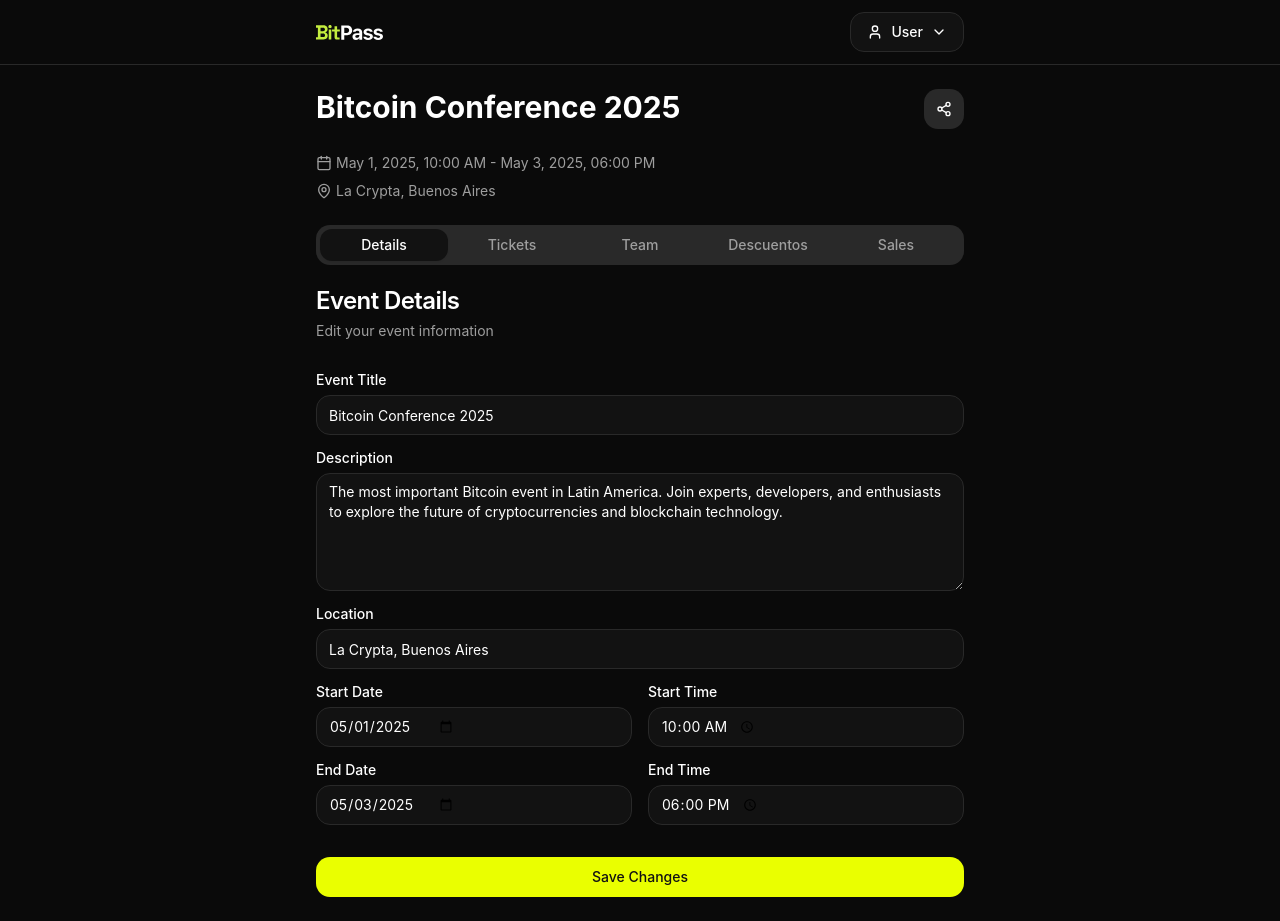
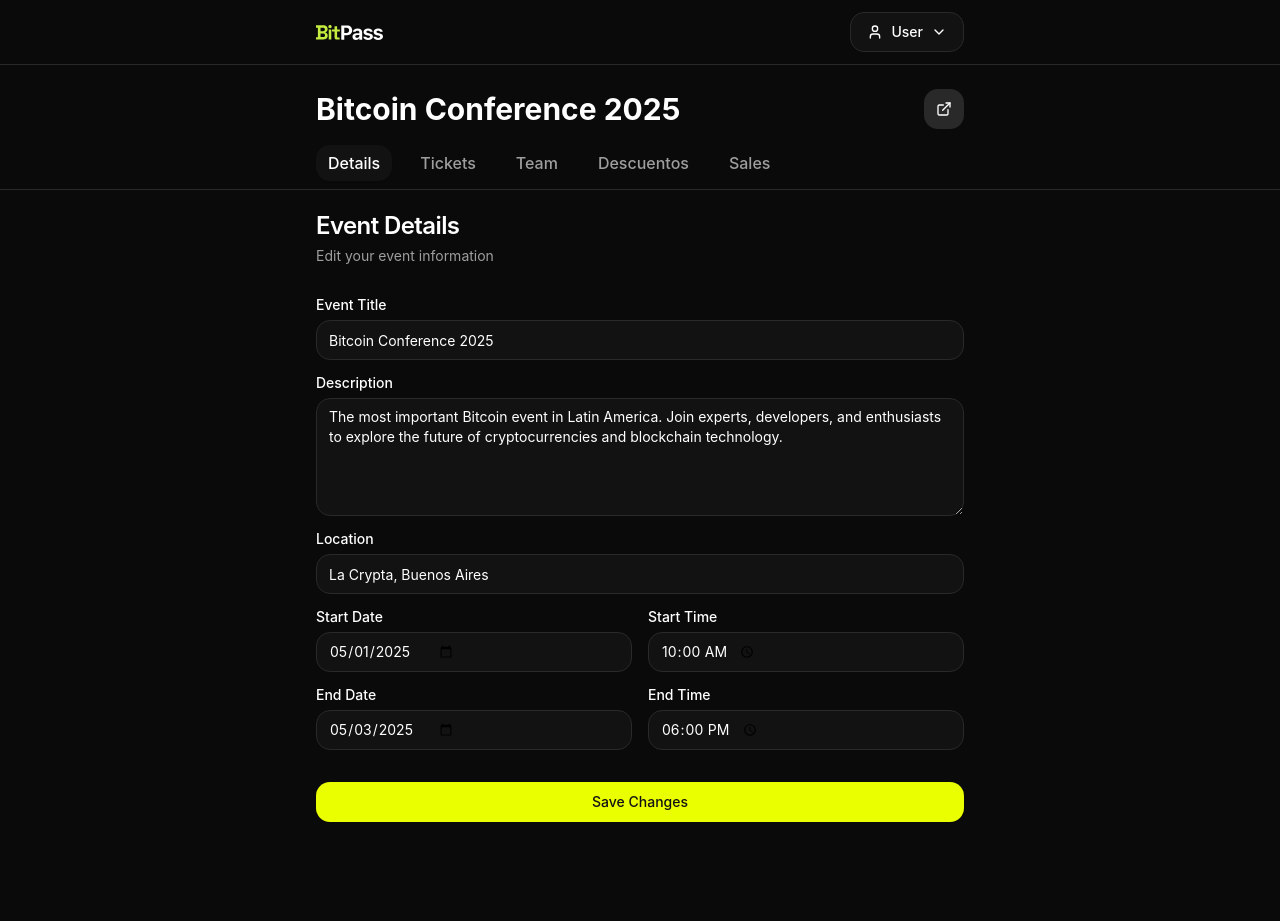
Before and after one commit to bitpass-live/bitpass-app, a Next.js app: page /event/event123/manage in a window 1280 px wide. After the commit the page ends 846 px from the top, so only its background shows below. Built offline with nearby package versions, Linux system fonts and the light colour scheme.

Commit message:
fix general changes on styles

```diff
--- a/app/event/[id]/manage/page.tsx
+++ b/app/event/[id]/manage/page.tsx
@@ -6,7 +6,7 @@
   return (
     <>
       <Header />
-      <main className='container py-6 pb-20 md:pb-6'>
+      <main className='py-6 pb-20 md:pb-6'>
         <EventManagement eventId={params.id} />
       </main>
       <MobileNav />
--- a/app/event/create/page.tsx
+++ b/app/event/create/page.tsx
@@ -66,7 +66,7 @@
         <form onSubmit={handleSubmit}>
           <div className='flex gap-4'>
             <div className='mt-4'>
-              <Button variant='outline' size='icon' asChild>
+              <Button variant='secondary' size='icon' asChild>
                 <Link href='/dashboard'>
                   <ArrowLeft className='h-4 w-4' />
                 </Link>
--- a/components/event-list.tsx
+++ b/components/event-list.tsx
@@ -28,55 +28,39 @@
   }
 
   return (
-    <div className='flex flex-col gap-6'>
+    <div className='flex flex-col gap-4'>
       {events.map((event) => {
         const totalSold = event.tickets.reduce((acc, ticket) => acc + (ticket.sold || 0), 0);
         const totalCapacity = event.tickets.reduce((acc, ticket) => acc + ticket.quantity, 0);
         // TO-DO
         // REVIEW LIVE FUNCTION
-        const live = true;
+        const live = false;
 
         return (
-          <Card key={event.id} className='overflow-hidden w-full'>
-            <CardHeader className='pb-3'>
-              <div className='flex justify-between items-start'>
-                {live ? (
-                  <Badge variant='destructive' className='mb-2'>
-                    Live Now
-                  </Badge>
-                ) : (
-                  <Badge variant={event.published ? 'default' : 'outline'} className='mb-2'>
-                    {event.published ? 'Published' : 'Draft'}
-                  </Badge>
+          <Link className='rounded-lg' href={`/event/${event.id}/manage`} key={event.id}>
+            <Card className='overflow-hidden w-full'>
+              <div className='flex flex-col gap-2 p-6 pb-2'>
+                <div className='flex gap-2 items-center'>
+                  {/* TO-DO */}
+                  {/* CHANGE THIS FOR COMPARATION DATE  */}
+                  {event?.id === 'event123' && (
+                    <div className='flex items-center gap-2'>
+                      <div className='w-2 h-2 bg-fluorescent-yellow rounded-full animate-pulse'></div>
+                      <p className='font-semibold text-fluorescent-yellow'>Live now</p>
+                    </div>
                   )}
+                  <p className='text-sm text-text-secondary'>14:00</p>
                 </div>
-              <CardTitle className='line-clamp-1'>{event.title}</CardTitle>
-              <CardDescription className='flex items-center gap-1'>
-                <CalendarIcon className='h-3 w-3' />
-                <span>{formatDate(event.start)}</span>
-              </CardDescription>
-            </CardHeader>
+                <h2 className='text-lg font-semibold leading-none tracking-tight'>{event.title}</h2>
+              </div>
               <CardContent className='pb-3'>
                 <div className='flex items-center gap-1 text-sm text-muted-foreground mb-2'>
-                <MapPinIcon className='h-3 w-3' />
+                  <MapPinIcon className='h-4 w-4' />
                   <span>{event.location}</span>
                 </div>
-              <div className='flex items-center gap-1 text-sm'>
-                <Users className='h-3 w-3' />
-                <span>
-                  {totalSold} / {totalCapacity} attendees
-                </span>
-              </div>
               </CardContent>
-            <CardFooter className='flex justify-between pt-3 border-t'>
-              <Button asChild variant='outline' size='sm'>
-                <Link href={`/event/${event.id}/manage`}>Manage</Link>
-              </Button>
-              <Button asChild size='sm'>
-                <Link href={`/event/${event.id}`}>{event.published ? 'Register' : 'Preview'}</Link>
-              </Button>
-            </CardFooter>
             </Card>
+          </Link>
         );
       })}
     </div>
--- a/components/manage/event-management.tsx
+++ b/components/manage/event-management.tsx
@@ -2,7 +2,7 @@
 
 import { useState, useEffect, useCallback } from 'react';
 import { useRouter } from 'next/navigation';
-import { CalendarIcon, MapPinIcon, Share2Icon } from 'lucide-react';
+import { CalendarIcon, ExternalLink, MapPinIcon, Share2Icon } from 'lucide-react';
 
 import { formatDate } from '@/lib/utils';
 import { useToast } from '@/components/ui/use-toast';
@@ -19,6 +19,7 @@
 import { DiscountCodeManagement } from './discount-code-management';
 
 import { MOCK_EVENT } from '@/mock/data';
+import Link from 'next/link';
 
 export function EventManagement({ eventId }: { eventId: string }) {
   const router = useRouter();
@@ -129,19 +130,21 @@
   }
 
   return (
-    <div className='space-y-6'>
-      <div className='flex flex-col md:flex-row justify-between gap-4'>
+    <div className='flex flex-col gap-4'>
+      <div className='container flex flex-row items-center justify-between gap-4'>
         <div className='w-full'>
-          <h1 className='text-3xl font-bold'>{event.title}</h1>
+          <h1 className='text-xl md:text-3xl font-bold'>{event.title}</h1>
         </div>
         <div className='flex gap-2'>
-          <Button variant='secondary' size='icon' onClick={handleShareEvent}>
-            <Share2Icon className='h-4 w-4' />
+          <Button variant='secondary' size='icon' onClick={handleShareEvent} asChild>
+            <Link target='_blank' href={`/event/${event.id}`}>
+              <ExternalLink className='h-4 w-4' />
+            </Link>
           </Button>
         </div>
       </div>
 
-      <div className='flex flex-col gap-2 text-sm text-muted-foreground'>
+      {/* <div className='flex flex-col gap-2 text-sm text-muted-foreground'>
         <div className='flex items-center gap-1'>
           <CalendarIcon className='h-4 w-4' />
           <span>
@@ -152,19 +155,33 @@
           <MapPinIcon className='h-4 w-4' />
           <span>{event.location}</span>
         </div>
-      </div>
+      </div> */}
 
       <Tabs defaultValue='details'>
         {/* Modificar el componente TabsList para agregar la pestaña de códigos de descuento */}
-        <TabsList className='grid w-full grid-cols-5'>
-          <TabsTrigger value='details'>Details</TabsTrigger>
-          <TabsTrigger value='tickets'>Tickets</TabsTrigger>
-          <TabsTrigger value='team'>Team</TabsTrigger>
-          <TabsTrigger value='discounts'>Descuentos</TabsTrigger>
-          <TabsTrigger value='sales'>Sales</TabsTrigger>
-        </TabsList>
+        <div className='border-b'>
+          <div className='container px-0 overflow-hidden'>
+            <TabsList className='overflow-x-scroll flex flex-1 justify-start gap-4 w-full h-auto px-4 py-0 bg-transparent rounded-none pb-2'>
+              <TabsTrigger className='w-auto bg-transparent rounded-md text-md' value='details'>
+                Details
+              </TabsTrigger>
+              <TabsTrigger className='w-auto bg-transparent rounded-md text-md' value='tickets'>
+                Tickets
+              </TabsTrigger>
+              <TabsTrigger className='w-auto bg-transparent rounded-md text-md' value='team'>
+                Team
+              </TabsTrigger>
+              <TabsTrigger className='w-auto bg-transparent rounded-md text-md' value='discounts'>
+                Descuentos
+              </TabsTrigger>
+              <TabsTrigger className='w-auto bg-transparent rounded-md text-md' value='sales'>
+                Sales
+              </TabsTrigger>
+            </TabsList>
+          </div>
+        </div>
 
-        <TabsContent value='details' className='mt-6'>
+        <TabsContent value='details' className='container mt-6'>
           <div className='flex flex-col gap-8'>
             <div className='flex flex-col gap-2'>
               <CardTitle>Event Details</CardTitle>
@@ -217,20 +234,20 @@
           </div>
         </TabsContent>
 
-        <TabsContent value='tickets' className='mt-6'>
+        <TabsContent value='tickets' className='container mt-6'>
           <TicketManagement eventId={eventId} />
         </TabsContent>
 
         {/* Agregar el contenido de la pestaña de códigos de descuento después de la pestaña de equipo */}
-        <TabsContent value='team' className='mt-6'>
+        <TabsContent value='team' className='container mt-6'>
           <TeamManagement eventId={eventId} />
         </TabsContent>
 
-        <TabsContent value='discounts' className='mt-6'>
+        <TabsContent value='discounts' className='container mt-6'>
           <DiscountCodeManagement eventId={eventId} />
         </TabsContent>
 
-        <TabsContent value='sales' className='mt-6'>
+        <TabsContent value='sales' className='container mt-6'>
           <SalesOverview eventId={eventId} />
         </TabsContent>
       </Tabs>
```
Lines whose indentation alone changed are shown as unchanged.
